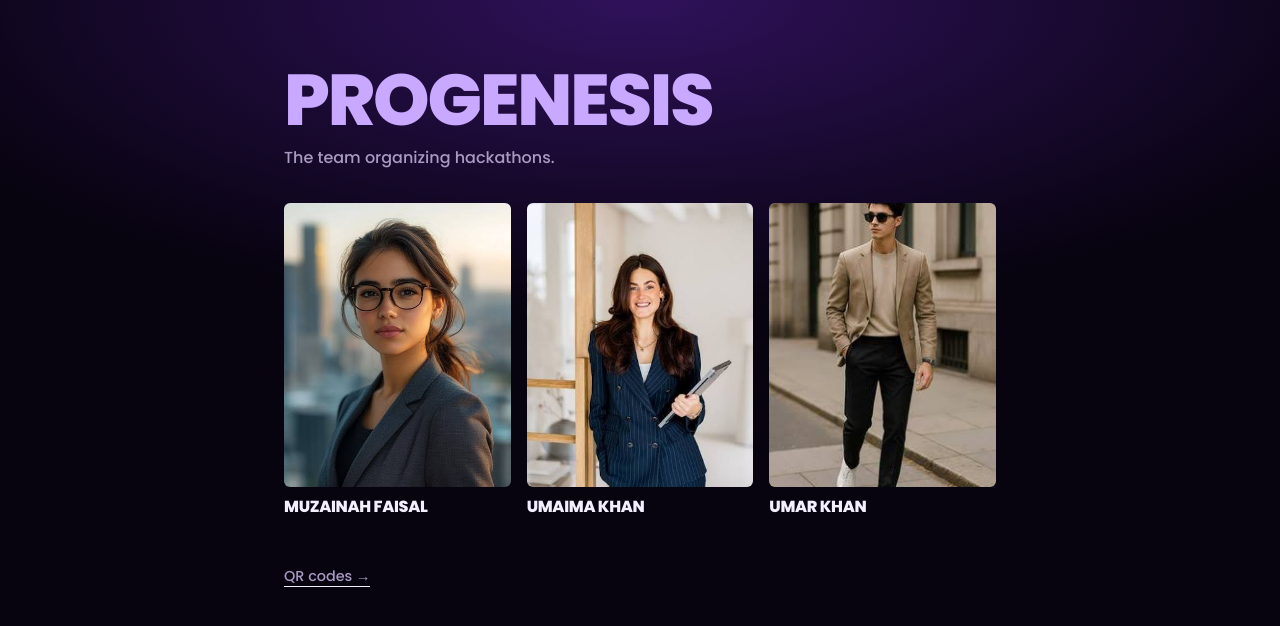
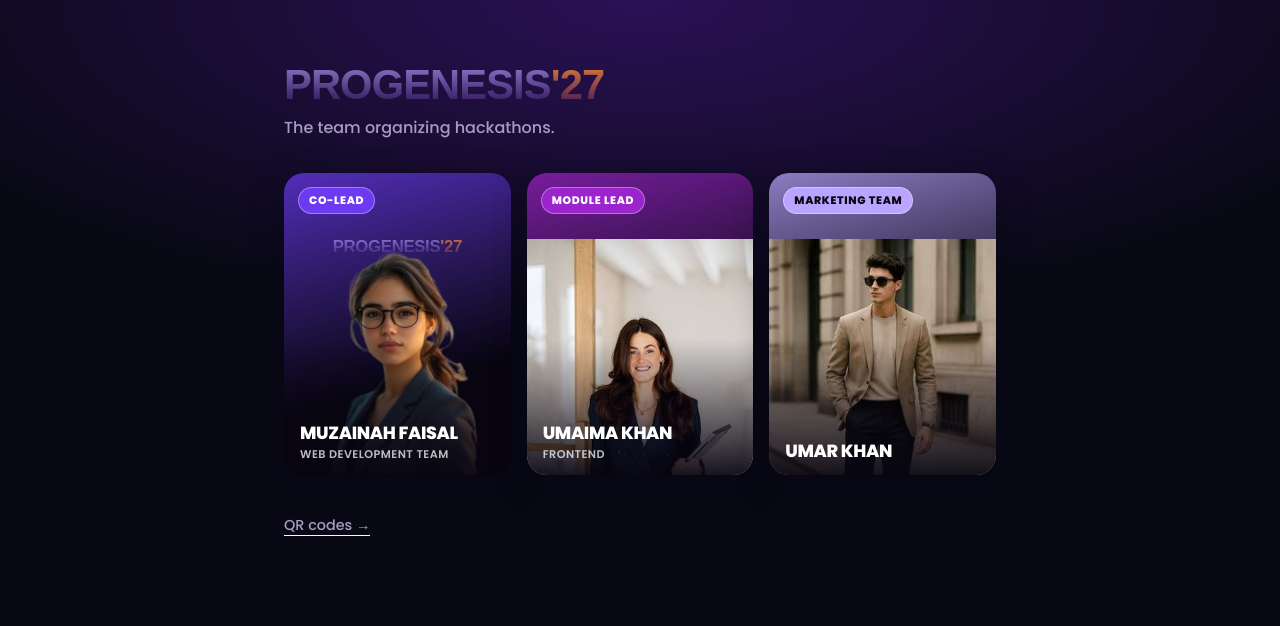
Before and after one commit to Muzainah07/demo-progenesis, a Next.js app: page / in a window 1280 px wide. Shown: the top 626 px of the page. Built offline with nearby package versions, Linux system fonts and the light colour scheme; no server answers.

Commit message:
Brand palette, PROGENESIS'27 wordmark, fix overlaps

```diff
--- a/app/globals.css
+++ b/app/globals.css
@@ -1,82 +1,106 @@
-:root{--bg:#f5eefa;--navy:#1c2b8f;--fg:#0a0a0a;--mute:#6f6b7a;--line:rgba(10,10,10,.14);--font:"Poppins","Helvetica Neue",Arial,system-ui,sans-serif}
+:root{
+  --bg:#090916; --void:#080511; --white:#f9fafe;
+  --deep:#3b1a8f;    /* TODO: replace with row 1 hex from your palette sheet */
+  --royal:#5b2bd9;   /* TODO: replace with row 2 hex */
+  --violet3:#6d3af2; /* TODO: replace with row 3 hex */
+  --bright:#8424fc; --orchid:#9c24cc; --lavender:#b9a4ff;
+  --magenta:#ec31cf; --orange:#fa9032;
+  --fg:var(--white); --mute:#a89bc2; --line:rgba(249,250,254,.14); --navy:var(--lavender);
+  --font:"Poppins","Helvetica Neue",Arial,system-ui,sans-serif;
+}
 *{box-sizing:border-box;margin:0;padding:0}
 html{-webkit-text-size-adjust:100%}
-body{background:var(--bg);color:var(--fg);font-family:var(--font);line-height:1.2;-webkit-font-smoothing:antialiased}
+html,body{overflow-x:clip}
+body{background:radial-gradient(90vw 55vh at 50% 0,rgba(132,36,252,.28),transparent 70%) no-repeat,var(--bg);
+color:var(--fg);font-family:var(--font);line-height:1.2;-webkit-font-smoothing:antialiased}
 a{color:inherit;text-decoration:none}
 .grad{color:var(--navy)}
+
+/* ===== Role colours: one place, used by ID cards AND profile pages ===== */
+.wrap,.idcard{--role:var(--bright)}
+[data-role="president"]{--role:var(--deep)}
+[data-role="co-president"]{--role:var(--royal)}
+[data-role="co-lead"]{--role:var(--violet3)}
+[data-role="technical"]{--role:var(--bright)}
+[data-role="module-lead"]{--role:var(--orchid)}
+[data-role="marketing"]{--role:var(--lavender)}
+[data-role="marketing"] .idRole,[data-role="marketing"] .roleTop{color:var(--void)}
+
+/* ===== PROGENESIS'27 wordmark ===== */
+.wm{font-family:"Archivo Variable","Archivo",Arial,sans-serif;font-weight:900;font-stretch:125%;text-transform:uppercase;letter-spacing:-.02em;line-height:1;white-space:nowrap}
+.wmA{background:linear-gradient(180deg,rgba(185,164,255,.75),rgba(132,36,252,.12));-webkit-background-clip:text;background-clip:text;color:transparent}
+.wmB{background:linear-gradient(180deg,rgba(250,144,50,.9),rgba(236,49,207,.15));-webkit-background-clip:text;background-clip:text;color:transparent}
+
+/* ===== Profile page ===== */
 .wrap{position:relative;max-width:560px;margin:0 auto;padding:0 24px calc(56px + env(safe-area-inset-bottom));min-height:170svh}
+
 /* sticky header + avatar */
-.bar{position:fixed;top:0;left:0;right:0;z-index:20;height:72px;background:rgba(245,238,250,.85);backdrop-filter:blur(14px);border-bottom:1px solid var(--line)}
+.bar{position:fixed;top:0;left:0;right:0;z-index:20;height:72px;background:rgba(9,9,22,.94);border-bottom:1px solid var(--line)}
 .barText{position:fixed;z-index:25;top:0;left:72px;height:72px;display:flex;flex-direction:column;justify-content:center;pointer-events:none}
-.barText b{font-size:.9rem;font-weight:600;line-height:1.25}.barText span{font-size:.7rem;color:var(--mute);letter-spacing:.06em;text-transform:uppercase}
-.barBrand{position:fixed;z-index:25;top:0;right:20px;height:72px;display:flex;align-items:center;font-size:.65rem;font-weight:800;letter-spacing:.22em;color:var(--navy)}
+.barText b{font-size:.9rem;font-weight:600;line-height:1.25}
+.barText span{font-size:.7rem;color:var(--mute);letter-spacing:.06em;text-transform:uppercase}
+.barBrand{position:fixed;z-index:25;top:0;right:20px;height:72px;display:flex;align-items:center;font-size:.65rem;font-weight:800;letter-spacing:.22em;color:var(--lavender)}
 .photoWrap{position:fixed;inset:0;z-index:30;pointer-events:none}
-.photo{position:absolute;left:0;top:0;overflow:hidden;will-change:transform,clip-path;backface-visibility:hidden}
-.photo img{width:100%;height:100%;object-fit:cover;object-position:50% 0;transform-origin:50% 18%;display:block}
+.photo{position:absolute;left:0;top:0;overflow:hidden;will-change:transform,opacity;backface-visibility:hidden}
+.photo img{width:100%;height:100%;object-fit:cover;object-position:50% 0;display:block}
+.photo::after{content:"";position:absolute;left:0;right:0;bottom:0;height:30%;background:linear-gradient(transparent,var(--bg));pointer-events:none}
+.avatar{position:absolute;left:16px;top:14px;width:44px;height:44px;border-radius:50%;object-fit:cover;object-position:50% 8%;
+background:#1d1030;border:1px solid rgba(255,255,255,.3)}
+
 /* hero */
-.spacer{width:min(78vw,360px);aspect-ratio:4/5;margin:10svh auto 0}
-.heroText{margin-top:28px}
-.title{font-weight:800;text-transform:uppercase;color:var(--navy);font-size:clamp(2.2rem,11.5vw,3.6rem);line-height:1.02;letter-spacing:-.015em}
-.who{margin-top:10px;font-weight:600;text-transform:uppercase;color:#55525f;font-size:clamp(1rem,4.6vw,1.35rem);letter-spacing:.01em}
-.field{margin-top:6px;font-weight:500;color:var(--mute);font-size:.85rem}
+.spacer{position:relative;width:min(78vw,360px);aspect-ratio:4/5;margin:10svh auto 0}
+.roleTop{position:absolute;z-index:1;top:-3rem;left:50%;transform:translateX(-50%);padding:8px 18px;border-radius:999px;white-space:nowrap;
+background:var(--role);border:1px solid rgba(255,255,255,.4);box-shadow:0 0 26px var(--role);
+font-weight:800;font-size:.8rem;letter-spacing:.16em;text-transform:uppercase;color:#fff}
+.wordmark{position:absolute;left:50%;top:26%;transform:translateX(-50%);width:92vw;text-align:center;z-index:0;pointer-events:none;user-select:none;
+font-size:7.4vw;padding-bottom:.2em;border-bottom:1px solid rgba(185,164,255,.22)}
+.heroText{margin-top:36px}
+.title{font-weight:800;text-transform:uppercase;color:#fff;font-size:clamp(2.2rem,11.5vw,3.6rem);line-height:1.02;letter-spacing:-.015em;overflow-wrap:anywhere}
+.who{margin-top:10px;font-weight:600;text-transform:uppercase;color:#d7c9f0;font-size:clamp(1rem,4.6vw,1.35rem);letter-spacing:.01em;overflow-wrap:anywhere}
+.field{margin-top:14px;font-weight:800;color:#fff;font-size:clamp(1.05rem,5vw,1.4rem);letter-spacing:.04em;text-transform:uppercase}
+.field::before{content:"";display:inline-block;width:28px;height:3px;margin-right:10px;vertical-align:middle;background:var(--role);box-shadow:0 0 12px var(--role)}
 .batch{margin-top:14px;font-weight:600;color:var(--mute);font-size:.8rem;letter-spacing:.35em}
+
 /* links */
 .links{margin-top:14svh}
 .links a{display:flex;justify-content:space-between;align-items:center;padding:26px 2px;border-top:1px solid var(--line);
 font-size:clamp(1.15rem,5.2vw,1.5rem);font-weight:800;letter-spacing:-.03em;text-transform:uppercase;transition:padding .25s}
 .links a:last-child{border-bottom:1px solid var(--line)}
 .links a:active,.links a:hover{padding-left:10px}
-.links svg{width:1.1rem;height:1.1rem;flex:none;transition:transform .25s}.links a:hover svg{transform:translate(3px,-3px)}
+.links svg{width:1.1rem;height:1.1rem;flex:none;transition:transform .25s,color .25s}
+.links a:hover svg,.links a:focus-visible svg{transform:translate(3px,-3px);color:var(--orange)}
 .foot{margin-top:40px;font-size:.65rem;font-weight:800;letter-spacing:.24em;color:var(--mute)}
-/* home + qr */
+
+/* ===== Home + QR pages ===== */
 .page{max-width:760px;margin:0 auto;padding:8vh 24px 60px}
 .page h1{font-size:clamp(2.4rem,12vw,4.5rem);font-weight:800;letter-spacing:-.03em;line-height:1;text-transform:uppercase}
+.page h1.wm{font-size:clamp(1.3rem,7.6vw,2.6rem);font-weight:900;letter-spacing:-.02em;line-height:1}
 .page .sub{color:var(--mute);margin:12px 0 36px}
 .back{border-bottom:1px solid var(--fg);font-size:.9rem}
 .grid{display:grid;gap:16px;grid-template-columns:repeat(auto-fill,minmax(200px,1fr))}
-.card{display:block}.card img{width:100%;aspect-ratio:4/5;object-fit:cover;display:block;background:#ebe0f3;border-radius:6px}
-.card div{padding:10px 0;font-weight:800;text-transform:uppercase;letter-spacing:-.02em}.card small{color:var(--mute);font-weight:500}
+.card{display:block}
+.card img{width:100%;aspect-ratio:4/5;object-fit:cover;display:block;background:#1d1030;border-radius:6px}
+.card div{padding:10px 0;font-weight:800;text-transform:uppercase;letter-spacing:-.02em}
+.card small{color:var(--mute);font-weight:500}
 .qr img{border:1px solid var(--line);padding:10px;aspect-ratio:1;background:#fff}
-.btn{cursor:pointer;font:inherit;font-weight:600;color:#fff;background:var(--navy);border:0;padding:12px 16px}
-.btn:disabled{opacity:.4}.btn.sm{width:100%;background:#e6dbee;color:#000}
-.field.input,.fieldin{width:100%}
-input.field{display:block;width:100%;padding:12px;border:1px solid var(--fg);font:inherit;margin:8px 0 20px;background:#fff;color:#000}
+.btn{cursor:pointer;font:inherit;font-weight:600;color:var(--void);background:var(--navy);border:0;padding:12px 16px}
+.btn:disabled{opacity:.4}
+.btn.sm{width:100%;background:#1d1030;color:var(--fg)}
+input.field{display:block;width:100%;padding:12px;border:1px solid var(--line);font:inherit;margin:8px 0 20px;background:#120a22;color:var(--fg)}
+
+/* ===== ID cards (home page) ===== */
+.idcard{position:relative;aspect-ratio:3/4;border-radius:20px;overflow:hidden;color:#fff;container-type:inline-size;
+background:linear-gradient(165deg,var(--role) 0%,#080511 68%);
+background:linear-gradient(165deg,color-mix(in srgb,var(--role) 75%,#080511) 0%,#080511 68%);
+box-shadow:0 10px 30px rgba(8,5,17,.5)}
+.idWord{position:absolute;left:0;right:0;top:22%;text-align:center;font-size:7.4cqw;opacity:.9}
+.idcard img{position:absolute;left:0;right:0;bottom:0;width:100%;height:78%;aspect-ratio:auto;object-fit:cover;object-position:50% 0;background:none;border-radius:0}
+.idcard::after{content:"";position:absolute;left:0;right:0;bottom:0;height:45%;background:linear-gradient(transparent,rgba(8,5,17,.92));pointer-events:none}
+.idRole{position:absolute;z-index:3;top:14px;left:14px;max-width:calc(100% - 28px);padding:6px 10px;border-radius:999px;background:var(--role);
+border:1px solid rgba(255,255,255,.35);font-size:.68rem;font-weight:800;letter-spacing:.06em;text-transform:uppercase;line-height:1.2;
+white-space:nowrap;overflow:hidden;text-overflow:ellipsis}
+.idcard .idMeta{position:absolute;z-index:3;left:16px;right:16px;bottom:14px;padding:0}
+.idcard .idName{padding:0;font-size:1.1rem;line-height:1.15}
+.idcard .idTeam{padding:0;margin-top:4px;font-size:.7rem;font-weight:600;letter-spacing:.04em;text-transform:uppercase;color:rgba(249,250,254,.75)}
+
 @media(prefers-reduced-motion:reduce){*{scroll-behavior:auto!important;transition:none!important}}
-/* ===== BLACK + PURPLE THEME ===== */
-:root{--bg:#07030f;--fg:#f4efff;--mute:#a89bc2;--line:rgba(255,255,255,.14);--navy:#c9a8ff}
-body{background:radial-gradient(90vw 55vh at 50% 0,rgba(114,41,214,.38),transparent 70%) no-repeat,var(--bg)}
-.bar{background:rgba(10,4,20,.94);backdrop-filter:none}
-.barBrand{color:#c9a8ff}
-.btn{color:#07030f}
-.btn.sm{background:#1d1030;color:#f4efff}
-.card img{background:#1d1030}
-.idcard{background:linear-gradient(165deg,var(--role) 0%,#0b0414 65%)}
-
-/* Role colours on the profile page (same shades as the ID cards) */
-.wrap{--role:#5b21b6}
-.wrap[data-role="president"]{--role:#3b0a6e}
-.wrap[data-role="co-president"]{--role:#55199c}
-.wrap[data-role="co-lead"]{--role:#7229d6}
-.wrap[data-role="technical"]{--role:#8b5cf6}
-.wrap[data-role="module-lead"]{--role:#a855f7}
-.wrap[data-role="marketing"]{--role:#c026d3}
-
-/* Profile hero: role pill, wordmark, photo */
-.spacer{position:relative}
-.roleTop{position:absolute;z-index:1;top:-3rem;left:50%;transform:translateX(-50%);padding:8px 18px;border-radius:999px;white-space:nowrap;
-background:var(--role);border:1px solid rgba(255,255,255,.4);box-shadow:0 0 26px var(--role);
-font-weight:800;font-size:.8rem;letter-spacing:.16em;text-transform:uppercase;color:#fff}
-.wordmark{position:absolute;left:50%;top:10%;transform:translateX(-50%);z-index:0;white-space:nowrap;pointer-events:none;user-select:none;
-font-weight:800;line-height:1;letter-spacing:-.05em;font-size:clamp(3rem,17vw,7rem);
-color:transparent;-webkit-text-stroke:1.5px rgba(201,168,255,.4)}
-.wordmark.glow{-webkit-text-stroke:0;background:linear-gradient(180deg,var(--role),transparent 85%);-webkit-background-clip:text;background-clip:text;opacity:.9}
-.photo{will-change:transform,opacity;border-radius:0}
-.photo::after{content:"";position:absolute;left:0;right:0;bottom:0;height:30%;background:linear-gradient(transparent,var(--bg));pointer-events:none}
-.avatar{position:absolute;left:16px;top:14px;width:44px;height:44px;border-radius:50%;object-fit:cover;object-position:50% 8%;
-background:#1d1030;border:1px solid rgba(255,255,255,.3)}
-.title{color:#fff}
-.who{color:#d7c9f0}
-.field{margin-top:14px;font-weight:800;color:#fff;font-size:clamp(1.05rem,5vw,1.4rem);letter-spacing:.04em;text-transform:uppercase}
-.field::before{content:"";display:inline-block;width:28px;height:3px;margin-right:10px;vertical-align:middle;background:var(--role);box-shadow:0 0 12px var(--role)}
-.batch{color:var(--mute)}
-html,body{overflow-x:clip}
--- a/app/layout.js
+++ b/app/layout.js
@@ -1,3 +1,4 @@
+
 import "@fontsource/poppins/500.css";
 import "@fontsource/poppins/600.css";
 import "@fontsource/poppins/800.css";
--- a/app/page.js
+++ b/app/page.js
@@ -7,15 +7,20 @@ export default function Home() {
     <main className="page">
 
       <Reveal>
-        <h1 className="grad">PROGENESIS</h1>
+        <h1 className="wm"><span className="wmA">PROGENESIS</span><span className="wmB">'27</span></h1>
         <p className="sub">The team organizing hackathons.</p>
       </Reveal>
       <div className="grid">
         {team.map((m) => (
-          <Link key={m.slug} href={`/team/${m.slug}`} className="card">
-            <img src={m.photo} alt={m.name} />
-            <div><b>{m.name}</b><br /><small>{m.role}</small></div>
-          </Link>
+          <Link key={m.slug} href={`/team/${m.slug}`} className="card idcard" data-role={m.roleType}>
+  <span className="idRole">{m.designation.split(" — ")[0]}</span>
+  <span className="idWord wm" aria-hidden><span className="wmA">PROGENESIS</span><span className="wmB">'27</span></span>
+  {m.photo && <img src={m.photo} alt={m.name} />}
+  <div className="idMeta">
+    <div className="idName">{m.name}</div>
+    {m.designation.split(" — ")[1] && <div className="idTeam">{m.designation.split(" — ")[1]}</div>}
+  </div>
+</Link>
         ))}
       </div>
       <p className="sub" style={{ marginTop: 40 }}><Link className="back" href="/qr">QR codes →</Link></p>
--- a/components/ProfileView.js
+++ b/components/ProfileView.js
@@ -64,10 +64,9 @@ export default function ProfileView({ member: m }) {
   return (
     <main className="wrap" data-role={m.roleType}>
       {vp && <PhotoAndBar key={`${vp.w}x${vp.h}`} member={m} w={vp.w} h={vp.h} />}
-      <div className="spacer">
+      <div className="spacer" style={vp ? { width: Math.min(vp.w * 0.78, 360), marginTop: vp.h * 0.1 } : undefined}>
   <span className="roleTop">{roleLabel}</span>
-  <span className="wordmark glow" aria-hidden>PROGENESIS</span>
-  <span className="wordmark" aria-hidden>PROGENESIS</span>
+  <span className="wordmark wm" aria-hidden><span className="wmA">PROGENESIS</span><span className="wmB">'27</span></span>
 </div>
 <motion.div className="heroText" initial={{ opacity: 0, y: 20 }} animate={{ opacity: 1, y: 0 }} transition={{ delay: 0.4, duration: 0.8 }}>
   <h1 className="title">{m.name}</h1>
--- a/package.json
+++ b/package.json
@@ -1 +1 @@
-{"name":"progenesis-team","version":"1.0.0","private":true,"scripts":{"dev":"next dev","build":"next build","start":"next start"},"dependencies":{"@fontsource/poppins":"^5.3.0","framer-motion":"^11.11.0","jszip":"^3.10.1","next":"14.2.15","qrcode":"^1.5.4","react":"18.3.1","react-dom":"18.3.1"}}
+{"name":"progenesis-team","version":"1.0.0","private":true,"scripts":{"dev":"next dev","build":"next build","start":"next start"},"dependencies":{"@fontsource/poppins":"^5.3.0","@fontsource-variable/archivo": "^5.0.0","framer-motion":"^11.11.0","jszip":"^3.10.1","next":"14.2.15","qrcode":"^1.5.4","react":"18.3.1","react-dom":"18.3.1"}}
```
Also changed, not shown: public/team/muzainah-faisal.jpg.
